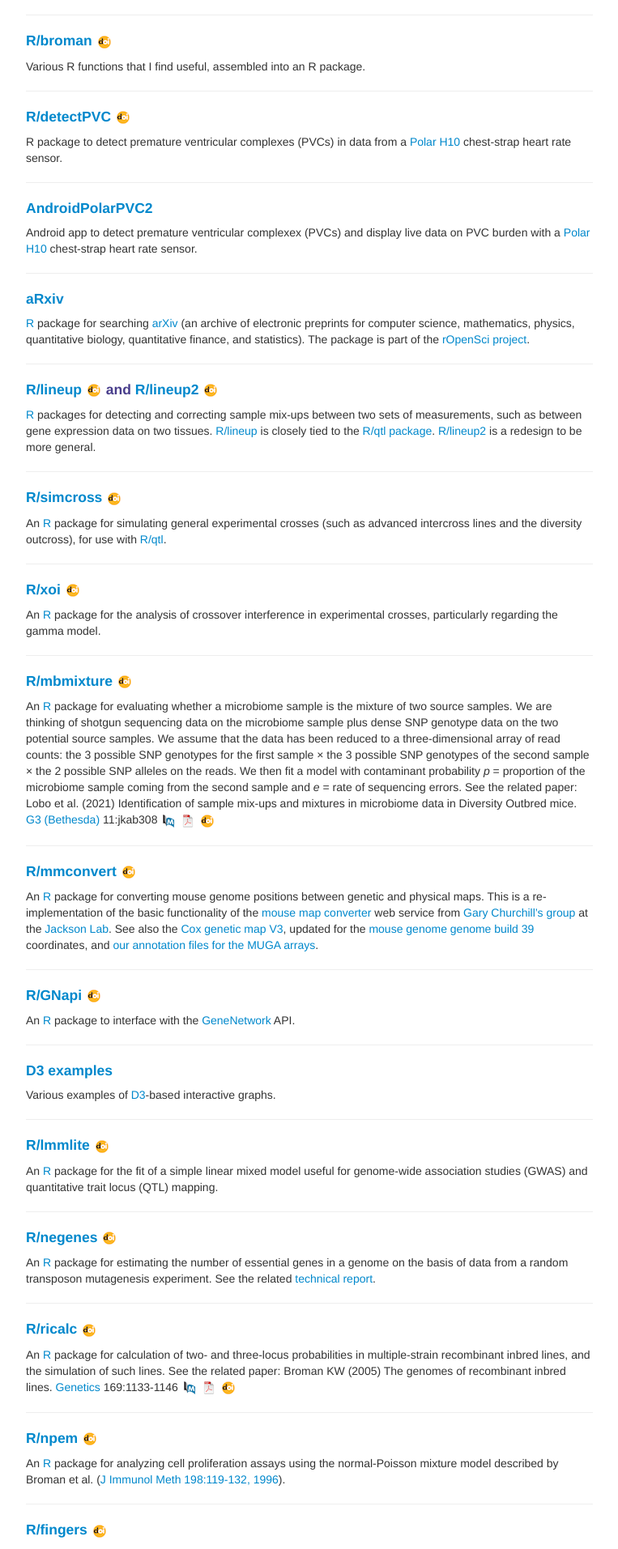
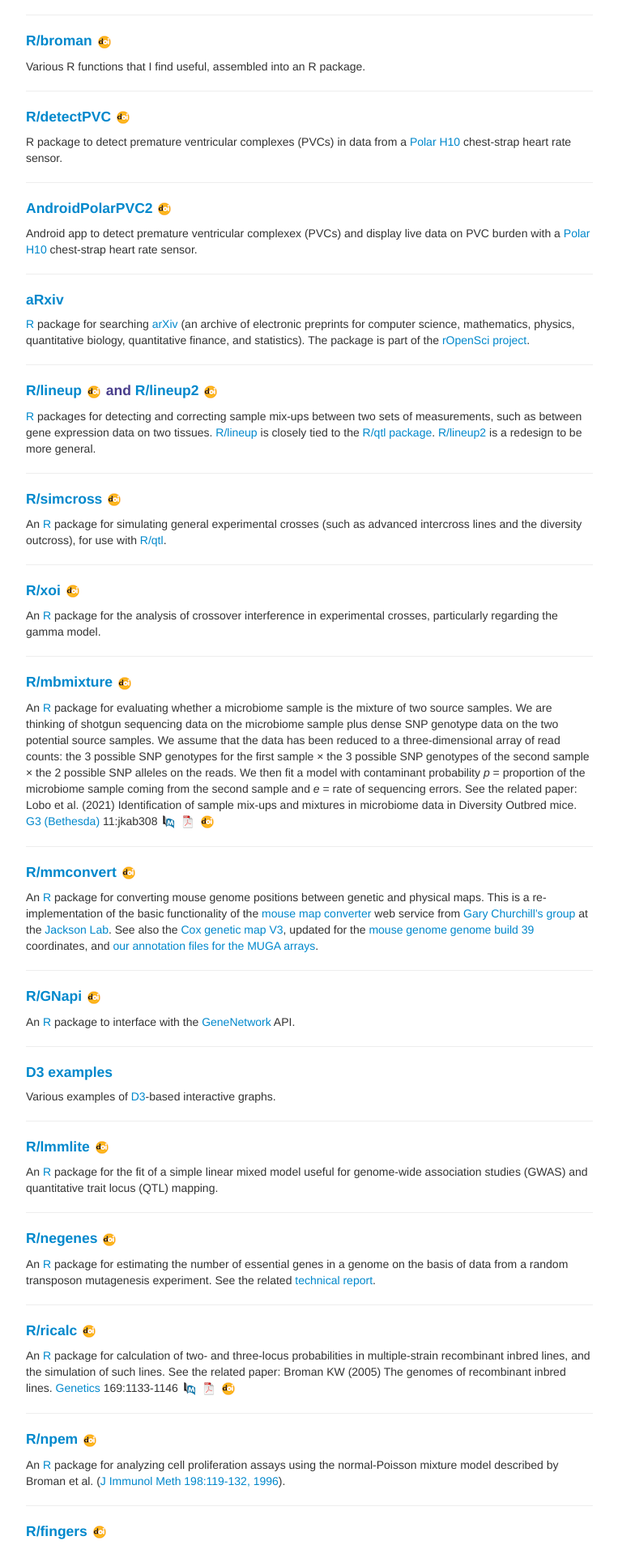
Before and after one commit to kbroman/kbroman.github.io, a Jekyll site: the page built from software.md, in a window 1280 px wide. Shown: the part 666-2579 px from the top of the page at 81% size, without its empty margins (258-1021 px from the left). Built offline with Jekyll 4.4.1, drawn with Linux system fonts in a browser that asks for light colours.

Commit message:
software.md: Add doi for AndroidPolarPVC2

```diff
--- a/software.md
+++ b/software.md
@@ -74,7 +74,7 @@ H10](https://www.polar.com/us-en/sensors/h10-heart-rate-sensor) chest-strap hear
 
 ---
 
-#### <a name="AndroidPolarPVC2"></a>[AndroidPolarPVC2](https://github.com/kbroman/AndroidPolarPVC2)
+#### <a name="AndroidPolarPVC2"></a>[AndroidPolarPVC2](https://github.com/kbroman/AndroidPolarPVC2) [![zenodo DOI](icons16/doi-icon.png)](https://doi.org/10.5281/zenodo.11626183)
 
 Android app to detect premature ventricular complexex (PVCs) and
 display live data on PVC burden with a [Polar H10](https://www.polar.com/us-en/sensors/h10-heart-rate-sensor)
```
